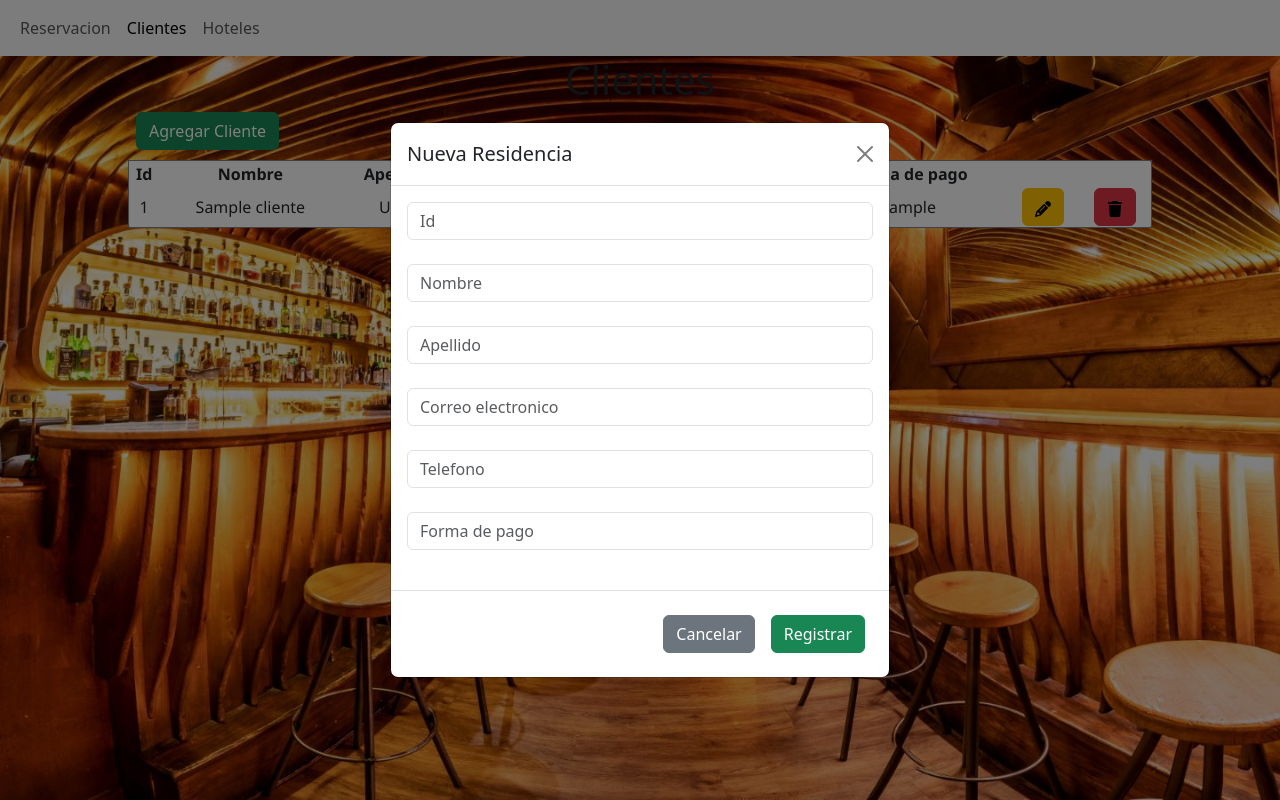
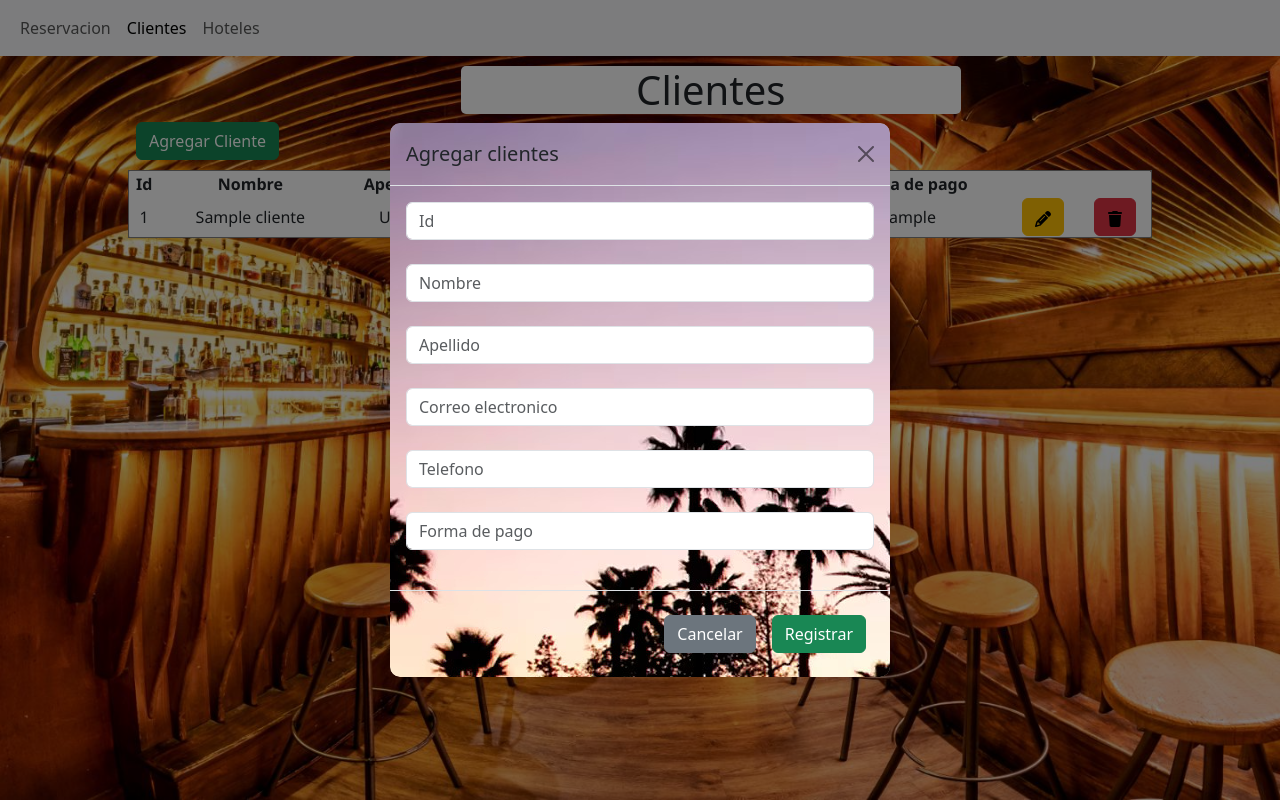
Before and after one commit to jsolorzanor/Trabajo-Final---Backend, a PHP site: page /clientes.php in a window 1280 px wide, after a click on "Agregar Cliente". Run offline with PHP 8.4, Linux system fonts and the light colour scheme; tables that the repository leaves empty or names only in its code hold one stand-in row (values such as "Sample post").

Commit message:
Avance Teheran

```diff
--- a/LOGICA_CRUD/clientes.php
+++ b/LOGICA_CRUD/clientes.php
@@ -42,16 +42,31 @@
             </div>
         </div>
     </nav>
-
+    <style>
+    h1{
+    margin-top: 10px;
+    width: 500px;
+    border-radius: 5px;
+    margin-left: 36%;
+    background-color: white;
+    }
+</style>
     <h1>Clientes</h1>
     <button class='btn btn-success open-modal' id="a2" data-bs-toggle='modal' data-bs-target='#registroModal'>Agregar Cliente</button></td>
 
     <!-- Modal para agregar-->
+    <style>
+        .modal-content {
+    background-image: url(img/fondo5.jpg);
+    border: none;
+    border-radius: 10px;
+    }
+    </style>
     <div class="modal fade" id="registroModal" tabindex="-1" aria-labelledby="exampleModalLabel" aria-hidden="true">
         <div class="modal-dialog modal-dialog-centered">
             <div class="modal-content">
                 <div class="modal-header">
-                    <h5 class="modal-title">Nueva Residencia</h5>
+                    <h5 class="modal-title">Agregar clientes</h5>
                     <button type="button" class="btn-close" data-bs-dismiss="modal" aria-label="Close"></button>
                 </div>
                 <form id="myForm">
@@ -145,7 +160,7 @@
         <div class="modal-dialog modal-dialog-centered">
             <div class="modal-content">
                 <div class="modal-header">
-                    <h5 class="modal-title">Editar datos de Hotel</h5>
+                    <h5 class="modal-title">Editar datos de cliente</h5>
                     <button type="button" class="btn-close" data-bs-dismiss="modal" aria-label="Close"></button>
                 </div>
                 <form id="editForm">
@@ -164,7 +179,7 @@
                         </div><br>
                         <div class="row">
                             <div class="col">
-                                <input type="text" name="edit_correo" id="edit_correo" class="form-control" placeholder="Correo electronico" required>
+                                <input type="email" name="edit_correo" id="edit_correo" class="form-control" placeholder="Correo electronico" required>
                             </div>
                         </div><br>
                         <div class="row">
@@ -194,12 +209,12 @@
         <div class="modal-dialog modal-dialog-centered">
             <div class="modal-content">
                 <div class="modal-header">
-                    <h5 class="modal-title">Eliminar Reservación</h5>
+                    <h5 class="modal-title">Eliminar cliente</h5>
                     <button type="button" class="btn-close" data-bs-dismiss="modal" aria-label="Close"></button>
                 </div>
                 <form id="deleteForm">
                     <div class="modal-body">
-                        <p>¿Está seguro de que desea eliminar esta reservación?</p>
+                        <p>¿Está seguro de que desea eliminar este cliente?</p>
                         <input type="hidden" name="action" id="deleteAction" value="delete">
                         <input type="hidden" name="delete_id" id="delete_id">
                     </div>
--- a/LOGICA_CRUD/db/db.php
+++ b/LOGICA_CRUD/db/db.php
@@ -1,6 +1,6 @@
 <?php
 
-    $db = new mysqli("localhost", "root","","hoteles_tf");
+    $db = new mysqli("localhost", "root","admin","hoteles_tf");
     $db->set_charset("utf8");
 
     if($db->connect_errno) {
```
Also changed, not shown: LOGICA_CRUD/hoteles.php (+17 -2 lines), LOGICA_CRUD/index.php (+16 -1 lines).
